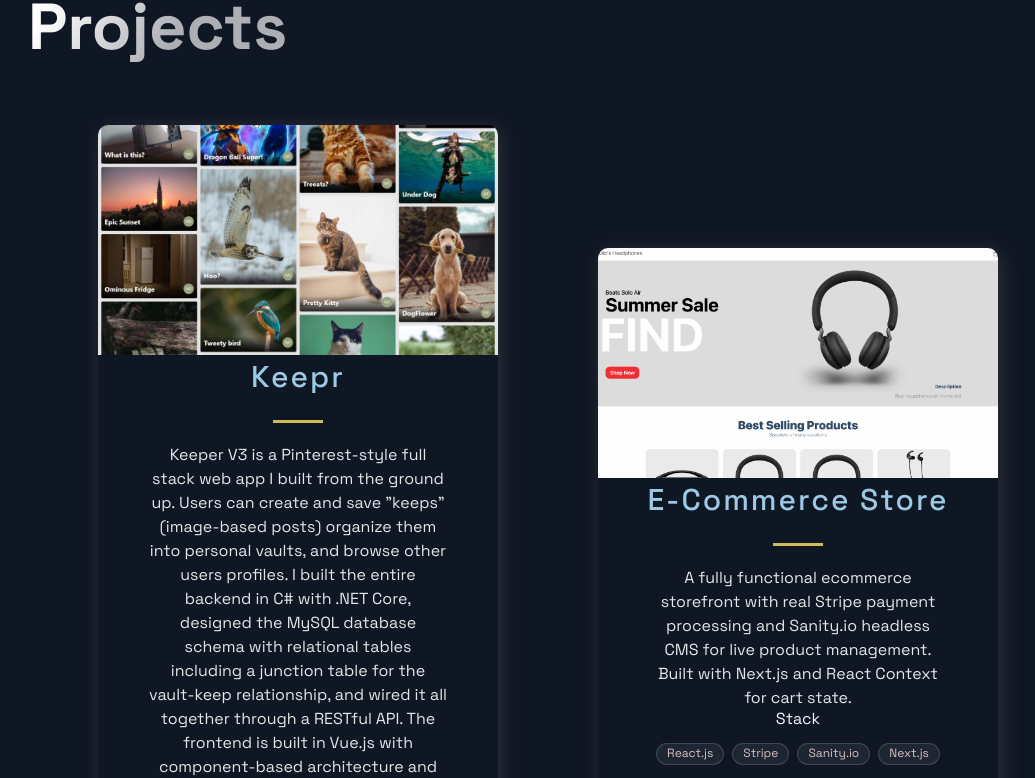
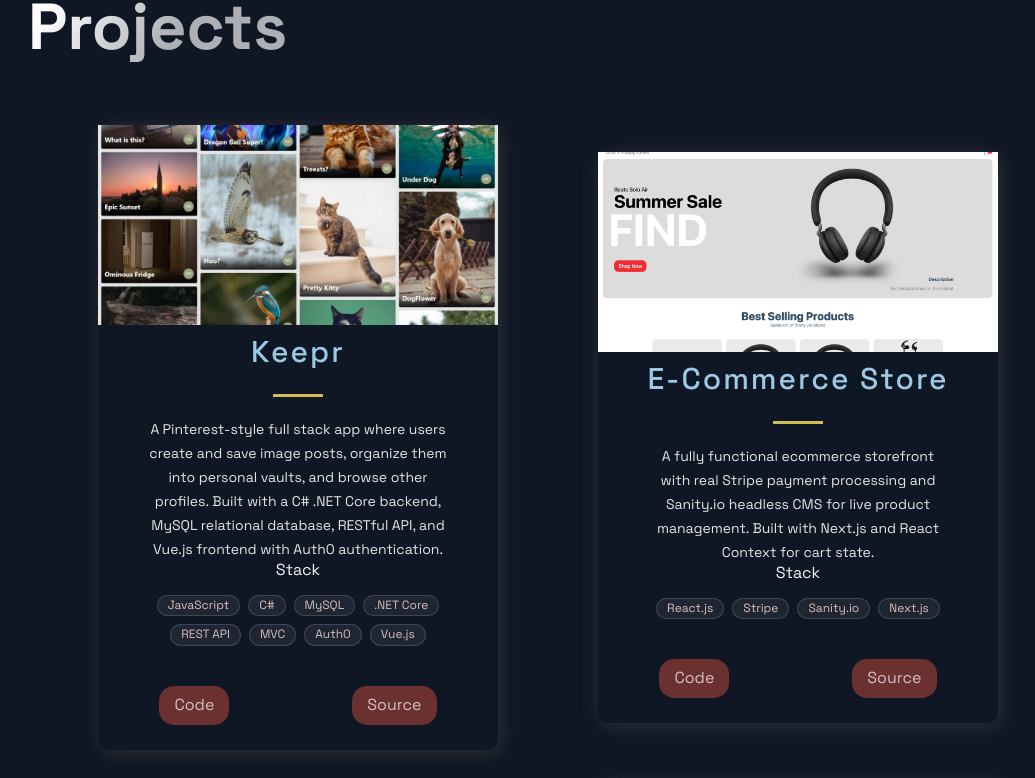
Before and after one commit to juliopleon/portfolio_website-STARTER, a Next.js app: page / in a window 1280 px wide. Shown: the part 919-1697 px from the top of the page, without its empty margins (92-1127 px from the left). Built offline with nearby package versions, Linux system fonts and the light colour scheme.

Commit message:
deployment

```diff
--- a/src/components/Projects/ProjectsStyles.js
+++ b/src/components/Projects/ProjectsStyles.js
@@ -2,10 +2,10 @@
 
 export const Img = styled.img`
   width: 100%;
-  height: 230px;
+  height: 200px;
   object-fit: cover;
+  object-position: center;
   overflow: hidden;
-  border-radius: 10px 10px 0 0;
 `
 
 export const GridContainer = styled.section`
@@ -28,10 +28,6 @@
   box-shadow: 3px 3px 20px rgba(80, 78, 78, 0.5);
   text-align: center;
   width: 400px;
-  display: flex;
-  flex-direction: column;
-  justify-content: space-between;
-  min-height: 620px;
   @media ${(props) => props.theme.breakpoints.sm} {
     width: 100%;
   }
@@ -73,7 +69,7 @@
   width: 100%;
   padding: 0 50px;
   color: #e4e6e7;
-  font-style: 2rem;
+  font-size: 1.4rem;
   line-height: 24px;
   text-align: center;
   @media ${(props) => props.theme.breakpoints.sm} {
--- a/src/constants/constants.js
+++ b/src/constants/constants.js
@@ -1,7 +1,7 @@
 export const projects = [
   {
     title: 'Keepr',
-    description: 'Keeper V3 is a Pinterest-style full stack web app I built from the ground up. Users can create and save "keeps" (image-based posts) organize them into personal vaults, and browse other users profiles. I built the entire backend in C# with .NET Core, designed the MySQL database schema with relational tables including a junction table for the vault-keep relationship, and wired it all together through a RESTful API. The frontend is built in Vue.js with component-based architecture and Auth0 for secure authentication.',
+    description: 'A Pinterest-style full stack app where users create and save image posts, organize them into personal vaults, and browse other profiles. Built with a C# .NET Core backend, MySQL relational database, RESTful API, and Vue.js frontend with Auth0 authentication.',
     image: '/images/keepr.png',
     tags: ['JavaScript', 'C#', 'MySQL', '.NET Core', 'REST API', 'MVC', 'Auth0', 'Vue.js'],
     source: 'https://github.com/juliopleon/keeprv3',
@@ -11,7 +11,7 @@
   {
     title: 'E-Commerce Store',
     description: 'A fully functional ecommerce storefront with real Stripe payment processing and Sanity.io headless CMS for live product management. Built with Next.js and React Context for cart state.',
-    image: '/images/ecommercehp.png',
+    image: '/images/ecommerce2.png',
     tags: ['React.js', 'Stripe', 'Sanity.io', 'Next.js'],
     source: 'https://github.com/juliopleon/ecommerce',
     visit: 'https://ecommerce-sanity-stripe-ibi5j4m9x-juliopleon.vercel.app/',
@@ -19,7 +19,7 @@
   },
   {
     title: 'Breadit',
-    description: "Breadit is a full-featured Reddit clone I built to push myself on a complex, production-grade application. It has everything you'd expect — users can create communities, post rich text and image content using an EditorJS-powered editor, upvote/downvote posts and comments, and search across communities in real time. I used Next.js with the App Router, Prisma ORM with a MySQL database, NextAuth for Google OAuth, Redis for caching, and UploadThing for image hosting.",
+    description: "A full-featured Reddit clone with subreddit creation, post voting, nested comments, Google OAuth, image uploads, Redis caching, and real-time search. Built with Next.js 13 App Router, TypeScript, Prisma ORM, and MySQL.",
     image: '/images/breadit.png',
     tags: ['Next.js', 'TypeScript', 'MySQL', 'Prisma', 'Redis', 'NextAuth', 'TailwindCSS'],
     source: 'https://github.com/juliopleon/breadit-clone',
```
Also changed, not shown: public/images/ecommerce2.png (added).
